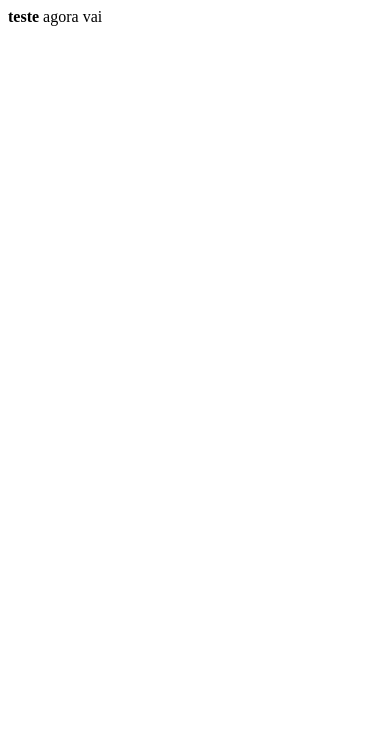
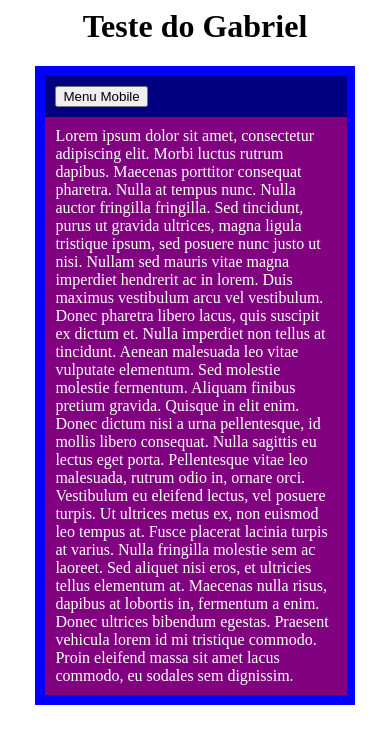
Before and after one commit to GabrielGMDEV/teste-html, a plain HTML site: page index.html in a window 390 px wide. Drawn offline with Linux system fonts and the light colour scheme.

Commit message:
ajuste responsivo

```diff
--- /dev/null
+++ b/index.css
@@ -0,0 +1,48 @@
+h1 {
+  text-align: center;
+}
+
+.conteudo {
+  width: 80%;
+  background: blue;
+  color: white;
+  margin: 0 auto;
+  padding: 10px;
+  display: table;
+}
+
+.esquerda {
+  background: red;
+  padding: 10px;
+  width: 30%;
+  float: left;
+}
+
+.direita {
+  background: purple;
+  padding: 10px;
+  width: 59%;
+  float: left;
+}
+
+.menu-mobile {
+  display: none;
+}
+
+@media (max-width: 992px) {
+  .menu-mobile {
+    display: block;
+    background: navy;
+    padding: 10px;
+    width: 94%;
+    float: left;
+  }
+
+  .esquerda {
+    display: none;
+  }
+
+  .direita {
+    width: 94%;
+  }
+}
--- a/index.html
+++ b/index.html
@@ -1,2 +1,51 @@
-<b>teste</b>
-agora vai
+<html>
+  <head>
+    <title>Teste HTML</title>
+    <link rel="stylesheet" href="index.css" />
+    <script type="text/javascript" src="index.js"></script>
+  </head>
+  <body>
+    <h1>Teste do Gabriel</h1>
+
+    <div class="conteudo">
+      <div class="centered">
+        <div class="menu-mobile">
+          <button onclick="toggleMenu()">Menu Mobile</button>
+        </div>
+
+        <div class="esquerda">
+          <button>Menu 1</button>
+          <button>Menu 1</button>
+          <button>Menu 1</button>
+          <button>Menu 1</button>
+          <button>Menu 1</button>
+          <button>Menu 1</button>
+          <button>Menu 1</button>
+          <button>Menu 1</button>
+        </div>
+
+        <div class="direita">
+          Lorem ipsum dolor sit amet, consectetur adipiscing elit. Morbi luctus
+          rutrum dapibus. Maecenas porttitor consequat pharetra. Nulla at tempus
+          nunc. Nulla auctor fringilla fringilla. Sed tincidunt, purus ut
+          gravida ultrices, magna ligula tristique ipsum, sed posuere nunc justo
+          ut nisi. Nullam sed mauris vitae magna imperdiet hendrerit ac in
+          lorem. Duis maximus vestibulum arcu vel vestibulum. Donec pharetra
+          libero lacus, quis suscipit ex dictum et. Nulla imperdiet non tellus
+          at tincidunt. Aenean malesuada leo vitae vulputate elementum. Sed
+          molestie molestie fermentum. Aliquam finibus pretium gravida. Quisque
+          in elit enim. Donec dictum nisi a urna pellentesque, id mollis libero
+          consequat. Nulla sagittis eu lectus eget porta. Pellentesque vitae leo
+          malesuada, rutrum odio in, ornare orci. Vestibulum eu eleifend lectus,
+          vel posuere turpis. Ut ultrices metus ex, non euismod leo tempus at.
+          Fusce placerat lacinia turpis at varius. Nulla fringilla molestie sem
+          ac laoreet. Sed aliquet nisi eros, et ultricies tellus elementum at.
+          Maecenas nulla risus, dapibus at lobortis in, fermentum a enim. Donec
+          ultrices bibendum egestas. Praesent vehicula lorem id mi tristique
+          commodo. Proin eleifend massa sit amet lacus commodo, eu sodales sem
+          dignissim.
+        </div>
+      </div>
+    </div>
+  </body>
+</html>
--- /dev/null
+++ b/index.js
@@ -0,0 +1,19 @@
+window.MENU_ABERTO = false;
+
+const toggleMenu = () => {
+  if (MENU_ABERTO === false) {
+    MENU_ABERTO = true;
+    document.getElementsByClassName("esquerda")[0].style.display = "block";
+  } else {
+    MENU_ABERTO = false;
+    document.getElementsByClassName("esquerda")[0].style.display = "none";
+  }
+};
+
+window.addEventListener("resize", function () {
+  if (window.innerWidth >= 992) {
+    document.getElementsByClassName("esquerda")[0].style.display = "block";
+  } else {
+    document.getElementsByClassName("esquerda")[0].style.display = "none";
+  }
+});
```
